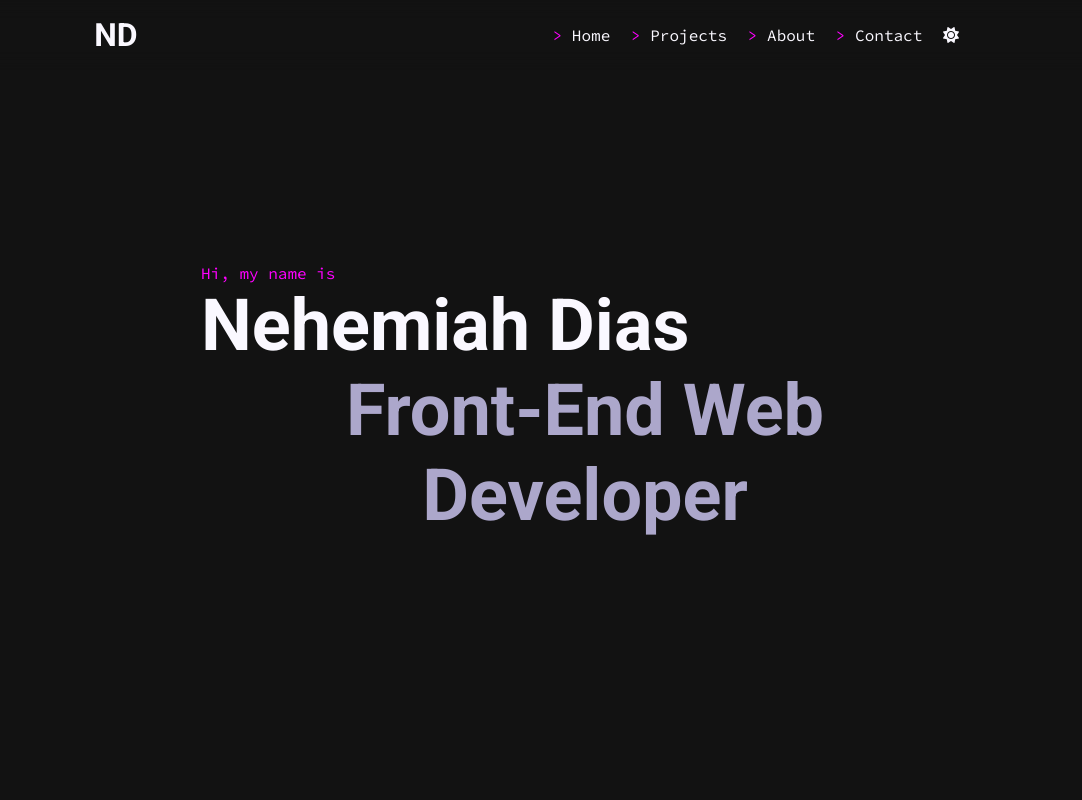
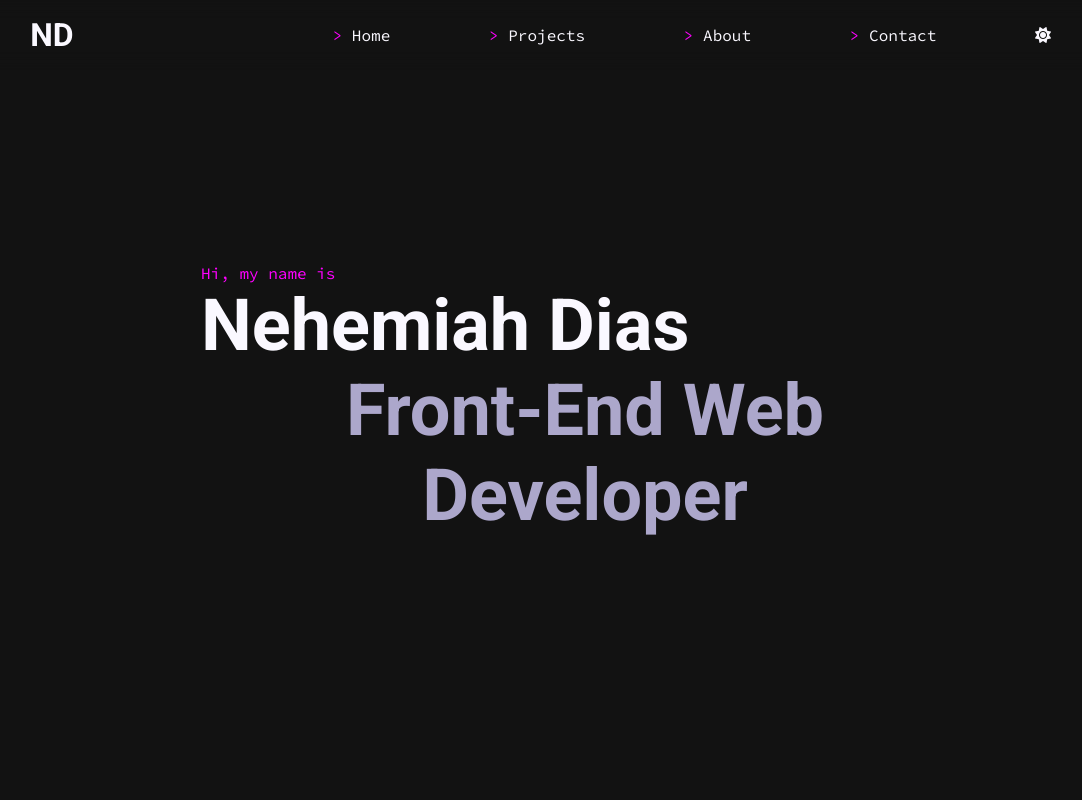
Before and after one commit to NehemiahDias/portfolio-site, a React (Create React App) app: page / in a window 1280 px wide. Shown: the top 800 px of the page, without its empty margins (55-1137 px from the left). Built offline with nearby package versions, Linux system fonts and the light colour scheme.

Commit message:
clean up nav

```diff
--- a/src/components/headerConponents/HeaderComponent.css
+++ b/src/components/headerConponents/HeaderComponent.css
@@ -12,11 +12,13 @@
 #navbar {
     display: flex;
     justify-content: space-around;
-    width: 50%;
+    width: 70%;
 }
 #navbar ul {
     display: flex;
-    width: 70%;
+    gap: 10px;
+    flex-wrap: wrap;
+    width: 100%;
     justify-content: space-evenly;
     list-style-type: none;
 }
```
